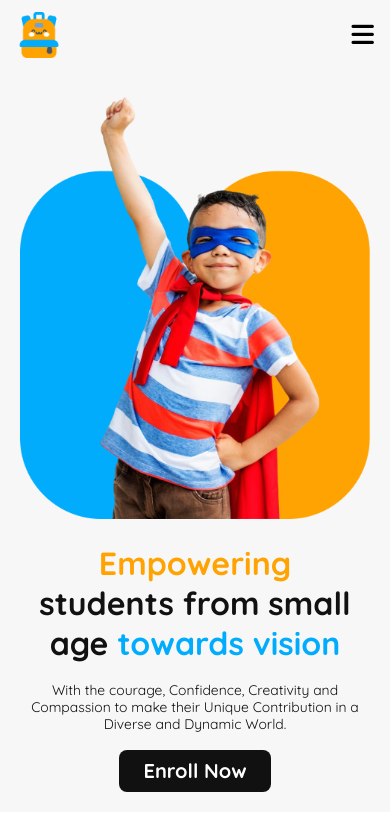
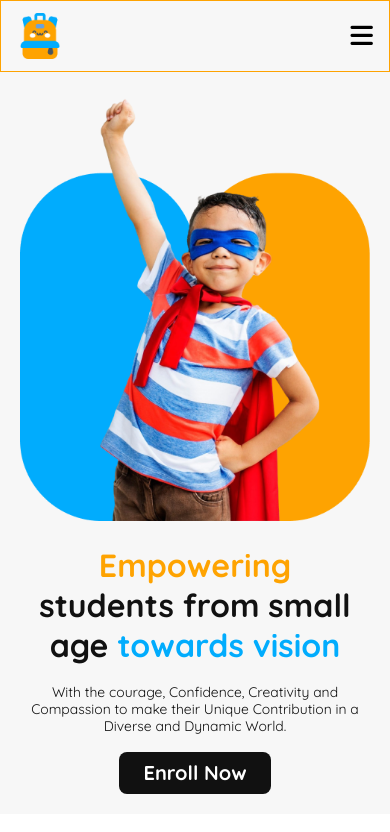
Before and after one commit to ataur-rahaman/Kids-School-Website, a plain HTML site: page index.html in a window 390 px wide. Drawn offline with Linux system fonts and the light colour scheme.

Commit message:
added border around the navbar

```diff
--- a/style/style.css
+++ b/style/style.css
@@ -123,6 +123,7 @@ header{
 @media screen and (max-width: 576px) {
     .navbar{
         padding: 12px 16px;
+        border: 0.5px solid rgb(254, 163, 1);
     }
     .site-logo-name, .nav-links-cont, .nav-btn-cont{
         display: none;
```
